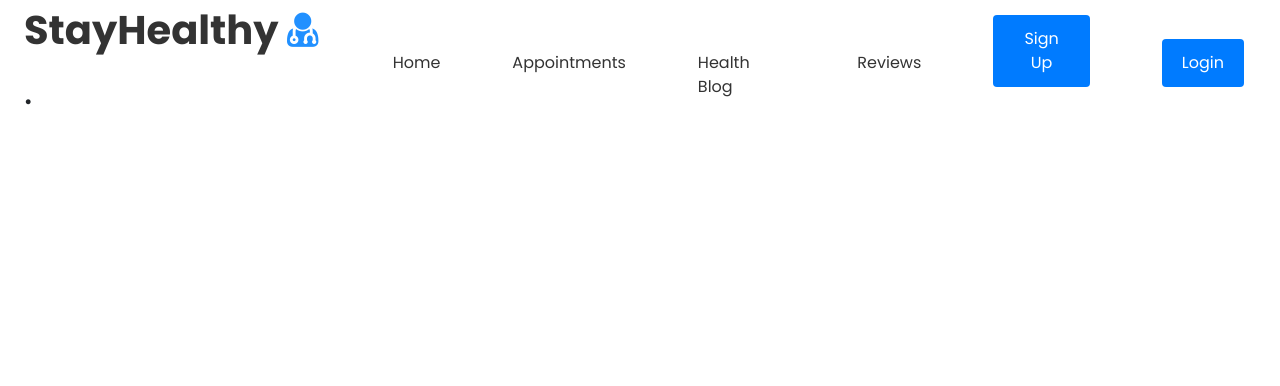
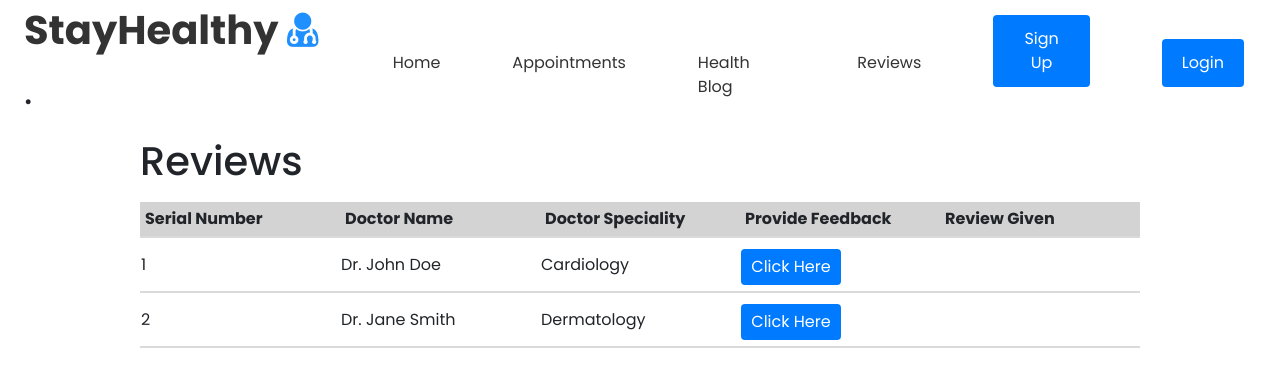
Before and after one commit to Katie-Schwerer/med_appt, a React (Vite) app: page /reviews in a window 1280 px wide. Shown: the top 386 px of the page. Built offline with nearby package versions, Linux system fonts and the light colour scheme.

Commit message:
Started the Review Form

```diff
--- a/src/App.jsx
+++ b/src/App.jsx
@@ -11,6 +11,7 @@ import Login from './Components/Login/Login';
 import SignUp from './Components/Sign_Up/Sign_Up';
 import BookingConsultation from './Components/BookingConsultation';
 import Notification from './Components/Notification/Notification';
+import ReviewForm from './Components/ReviewForm/ReviewForm'
 
 // Function component for the main App
 function App() {
@@ -25,6 +26,7 @@ function App() {
                         <Route path="/login" element={<Login />} />
                         <Route path="/signup" element={<SignUp />} />
                         <Route path="/booking-consultation" element={<BookingConsultation />} />
+                        <Route path="/reviews" element={<ReviewForm />} />
                     </Routes>
                 </Notification>
             </BrowserRouter>
--- /dev/null
+++ b/src/Components/ReviewForm/ReviewForm.css
@@ -0,0 +1,32 @@
+th {
+    background-color: lightgray;
+    font-weight: bold;
+    padding: 5px;
+}
+
+th, td {
+    width: 200px;
+}
+
+.review-button {
+    width: 100px;
+    padding: 6px;
+    margin-bottom: 5px;
+}
+
+tr {
+    border: none;
+    border-bottom: 2px solid rgb(218, 218, 218);
+}
+
+.review-content {
+    display: flex;
+    flex-direction: column;
+    align-content: center;
+}
+
+.review-component{
+    display: flex;
+    justify-content: center;
+    align-items: center;
+}
--- /dev/null
+++ b/src/Components/ReviewForm/ReviewForm.jsx
@@ -0,0 +1,32 @@
+import React from 'react';
+import './ReviewForm.css'
+
+let doctor = [{ 'serial_number': 1, 'name': 'Dr. John Doe', 'speciality': 'Cardiology' }, { 'serial_number': 2, 'name': 'Dr. Jane Smith', 'speciality': 'Dermatology' }]
+
+function ReviewForm() {
+    return (
+        <div class="review-component">
+            <div class="review-content">
+                <h1>Reviews</h1>
+                <table class="review-table">
+                    <tr>
+                        <th>Serial Number</th>
+                        <th>Doctor Name</th>
+                        <th>Doctor Speciality</th>
+                        <th>Provide Feedback</th>
+                        <th>Review Given</th>
+                    </tr>
+                    {doctor.map(doc => <tr>
+                        <td>{doc.serial_number}</td>
+                        <td>{doc.name}</td>
+                        <td>{doc.speciality}</td>
+                        <td><button class="review-button">Click Here</button></td>
+                        <td></td>
+                    </tr>)}
+                </table>
+            </div>
+        </div>
+    );
+}
+
+export default ReviewForm;
```
Also changed, not shown: 1 other file (tests, documents, lock files or other folders).
